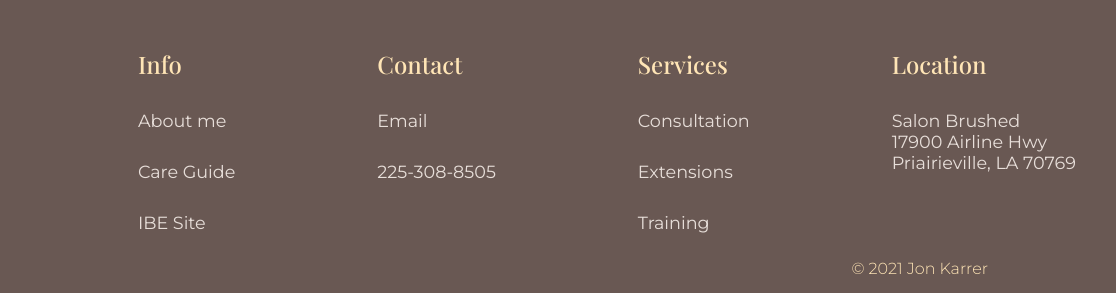
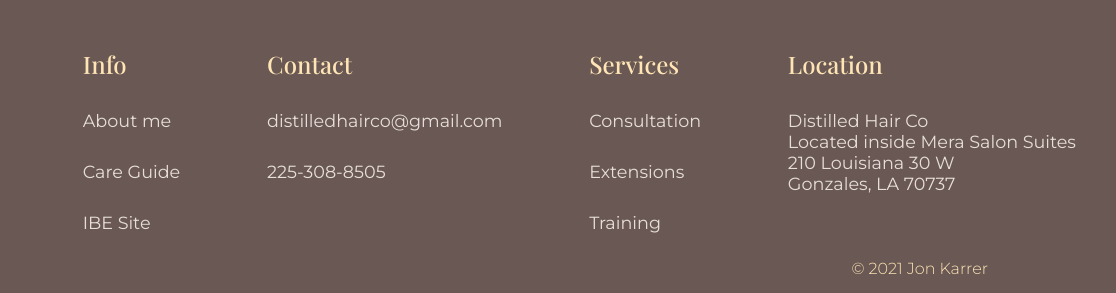
Before and after one commit to jonkarrer/hair_2.0, a plain HTML site: page index.html in a window 1280 px wide. Shown: the part 7497-7790 px from the top of the page, 164-1280 px from the left. Drawn offline with nearby package versions, Linux system fonts and the light colour scheme.

Commit message:
change: email and physical address

```diff
--- a/index.html
+++ b/index.html
@@ -491,7 +491,9 @@
         </menu>
         <menu>
           <h2>Contact</h2>
-          <a href="mailto: Agautreau18@gmail.com">Email</a>
+          <a href="mailto: distilledhairco@gmail.com"
+            >distilledhairco@gmail.com</a
+          >
           <a>225-308-8505</a>
         </menu>
         <menu>
@@ -509,9 +511,10 @@
           <a
             href="https://www.google.com/maps/place/Salon+Brushed/@30.3392456,-90.9887515,17z/data=!3m1!4b1!4m5!3m4!1s0x8626b76bb16eddeb:0x58288a7fa8e57f10!8m2!3d30.3390903!4d-90.989016"
             target="_blank"
-            >Salon Brushed <br />
-            17900 Airline Hwy <br />
-            Priairieville, LA 70769</a
+            >Distilled Hair Co <br />
+            Located inside Mera Salon Suites <br />
+            210 Louisiana 30 W <br />
+            Gonzales, LA 70737</a
           >
         </menu>
       </div>
```
